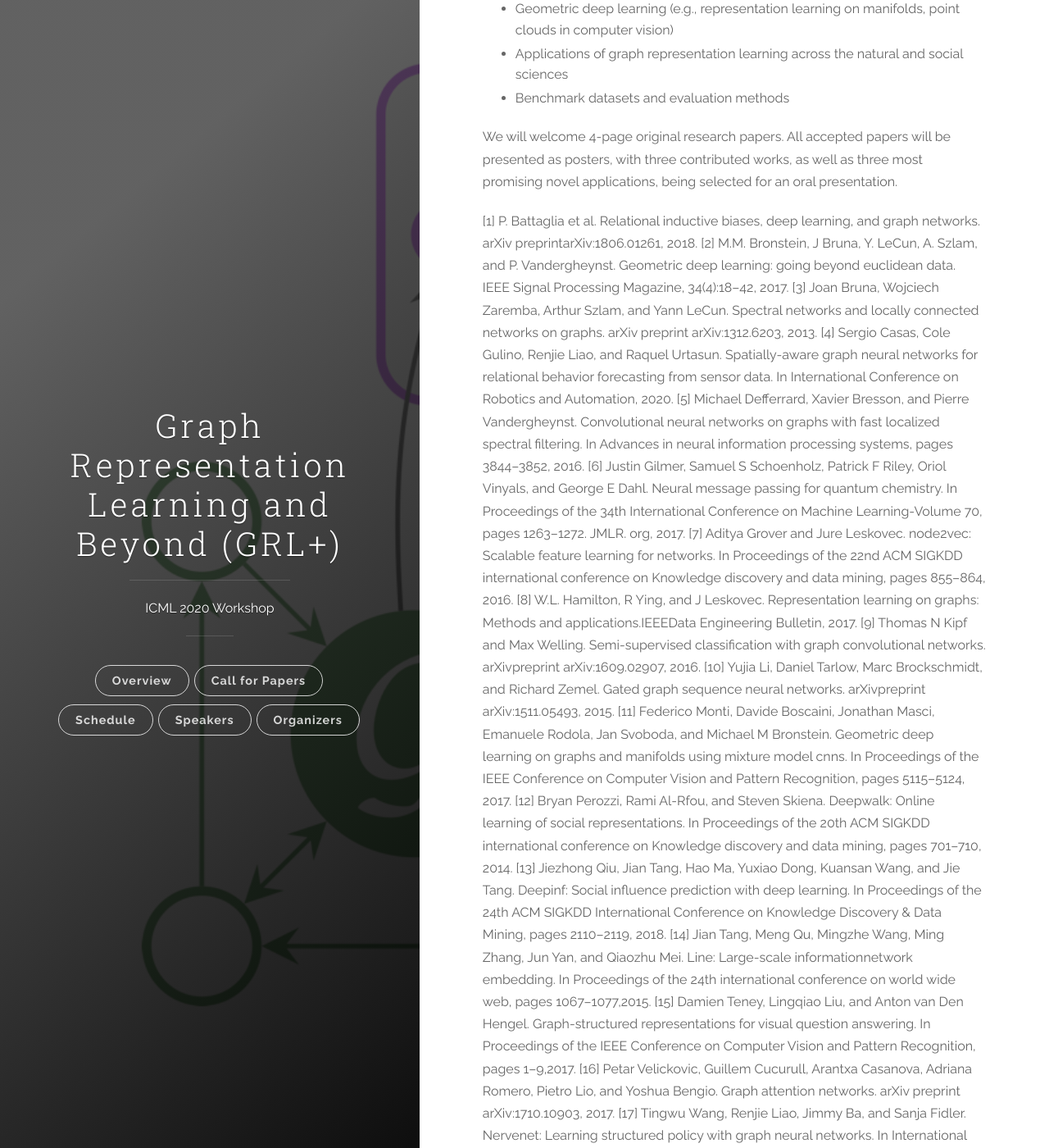
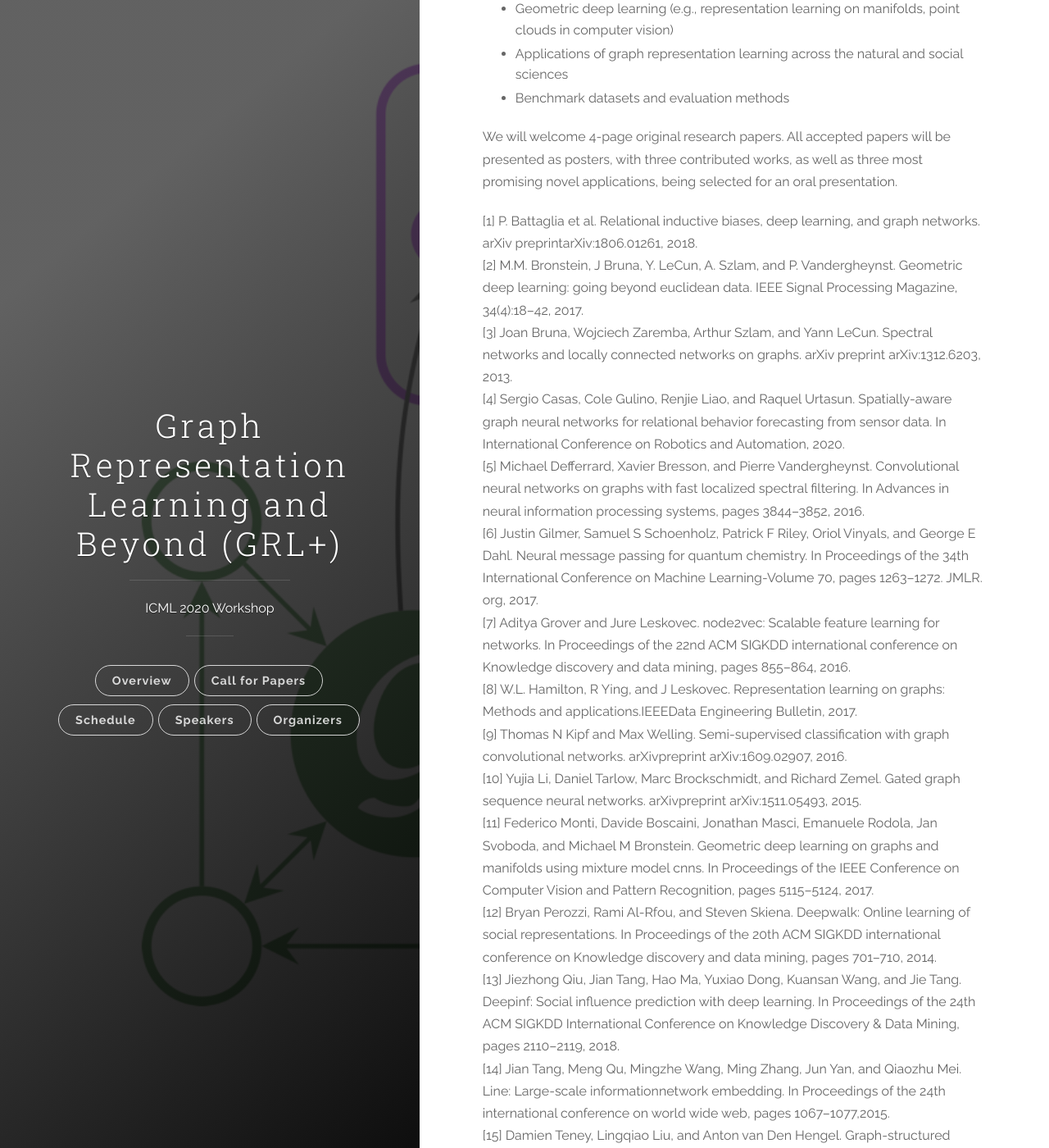
Before and after one commit to grlplus/grlplus.github.io, a Jekyll site: the page built from overview.md, in a window 1280 px wide and 1400 px high, scrolled down 932 px. Shown: the whole window at 82% size. Built offline with Jekyll 4.4.1, drawn with Linux system fonts in a browser that asks for light colours; some of the changed text lies outside the part shown.

Commit message:
line breaks

```diff
--- a/overview.md
+++ b/overview.md
@@ -20,23 +20,23 @@ The workshop will consist of contributed talks, contributed posters, and invited
 We will welcome 4-page original research papers.
 All accepted papers will be presented as posters, with three contributed works, as well as three most promising novel applications, being selected for an oral presentation.
 
-[1] P. Battaglia et al. Relational inductive biases, deep learning, and graph networks. arXiv preprintarXiv:1806.01261, 2018.
-[2] M.M. Bronstein, J Bruna, Y. LeCun, A. Szlam, and P. Vandergheynst. Geometric deep learning: going beyond euclidean data. IEEE Signal Processing Magazine, 34(4):18–42, 2017.
-[3] Joan  Bruna, Wojciech Zaremba, Arthur Szlam, and Yann LeCun. Spectral networks and locally connected networks on graphs. arXiv preprint arXiv:1312.6203, 2013.
-[4] Sergio Casas, Cole Gulino, Renjie Liao, and Raquel Urtasun. Spatially-aware graph neural networks for relational behavior forecasting from sensor data. In International Conference on Robotics and Automation, 2020.
-[5] Michael Defferrard, Xavier Bresson, and Pierre Vandergheynst. Convolutional neural networks on graphs with fast localized spectral filtering. In Advances in neural information processing systems, pages 3844–3852, 2016.
-[6] Justin Gilmer, Samuel S Schoenholz, Patrick F Riley, Oriol Vinyals, and George E Dahl. Neural message passing for quantum chemistry. In Proceedings of the 34th International Conference on Machine Learning-Volume 70, pages 1263–1272. JMLR. org, 2017.
-[7] Aditya Grover and Jure Leskovec. node2vec: Scalable feature learning for networks. In Proceedings of the 22nd ACM SIGKDD international conference on Knowledge discovery and data mining, pages 855–864, 2016.
-[8] W.L. Hamilton, R Ying, and J Leskovec. Representation learning on graphs: Methods and applications.IEEEData Engineering Bulletin, 2017.
-[9] Thomas N Kipf and Max Welling. Semi-supervised classification with graph convolutional networks. arXivpreprint arXiv:1609.02907, 2016.
-[10] Yujia Li, Daniel Tarlow, Marc Brockschmidt, and Richard Zemel. Gated graph sequence neural networks. arXivpreprint arXiv:1511.05493, 2015.
-[11] Federico Monti, Davide Boscaini, Jonathan Masci, Emanuele Rodola, Jan Svoboda, and Michael M Bronstein. Geometric deep learning on graphs and manifolds using mixture model cnns. In Proceedings of the IEEE Conference on Computer Vision and Pattern Recognition, pages 5115–5124, 2017.
-[12] Bryan Perozzi, Rami Al-Rfou, and Steven Skiena. Deepwalk: Online learning of social representations. In Proceedings of the 20th ACM SIGKDD international conference on Knowledge discovery and data mining, pages 701–710, 2014.
-[13] Jiezhong  Qiu, Jian  Tang, Hao Ma, Yuxiao Dong, Kuansan Wang, and Jie Tang. Deepinf: Social influence prediction with deep learning. In Proceedings of the 24th ACM SIGKDD International Conference on Knowledge Discovery & Data Mining, pages 2110–2119, 2018.
-[14] Jian Tang, Meng Qu, Mingzhe Wang, Ming Zhang, Jun Yan, and Qiaozhu Mei. Line: Large-scale informationnetwork embedding. In Proceedings of the 24th international conference on world wide web, pages 1067–1077,2015.
-[15] Damien Teney, Lingqiao Liu, and Anton van Den Hengel. Graph-structured representations for visual question answering. In Proceedings of the IEEE Conference on Computer Vision and Pattern Recognition, pages 1–9,2017.
-[16] Petar Velickovic, Guillem Cucurull, Arantxa Casanova, Adriana Romero, Pietro Lio, and Yoshua Bengio. Graph attention networks. arXiv preprint arXiv:1710.10903, 2017.
-[17] Tingwu Wang, Renjie Liao, Jimmy Ba, and Sanja Fidler. Nervenet: Learning structured policy with graph neural networks. In International Conference on Learning Representations, 2018.
-[18]  Yue Wang, Yongbin Sun, Ziwei Liu, Sanjay E Sarma, Michael M Bronstein, and Justin M Solomon. Dynamic graph cnn for learning on point clouds. ACM Transactions on Graphics (TOG), 38(5):1–12, 2019.
-[19] Rex Ying, Ruining He, Kaifeng Chen, Pong Eksombatchai, William L Hamilton, and Jure Leskovec. Graph convolutional neural networks for web-scale recommender systems. In Proceedings of the 24th ACM SIGKDD International Conference on Knowledge Discovery & Data Mining, pages 974–983, 2018.
-[20] Jiaxuan You, Bowen Liu, Zhitao Ying, Vijay Pande, and Jure Leskovec. Graph convolutional policy network for goal-directed  molecular  graph  generation. In Advances in neural information processing systems,  pages6410–6421, 2018.
+[1] P. Battaglia et al. Relational inductive biases, deep learning, and graph networks. arXiv preprintarXiv:1806.01261, 2018.<br>
+[2] M.M. Bronstein, J Bruna, Y. LeCun, A. Szlam, and P. Vandergheynst. Geometric deep learning: going beyond euclidean data. IEEE Signal Processing Magazine, 34(4):18–42, 2017.<br>
+[3] Joan  Bruna, Wojciech Zaremba, Arthur Szlam, and Yann LeCun. Spectral networks and locally connected networks on graphs. arXiv preprint arXiv:1312.6203, 2013.<br>
+[4] Sergio Casas, Cole Gulino, Renjie Liao, and Raquel Urtasun. Spatially-aware graph neural networks for relational behavior forecasting from sensor data. In International Conference on Robotics and Automation, 2020.<br>
+[5] Michael Defferrard, Xavier Bresson, and Pierre Vandergheynst. Convolutional neural networks on graphs with fast localized spectral filtering. In Advances in neural information processing systems, pages 3844–3852, 2016.<br>
+[6] Justin Gilmer, Samuel S Schoenholz, Patrick F Riley, Oriol Vinyals, and George E Dahl. Neural message passing for quantum chemistry. In Proceedings of the 34th International Conference on Machine Learning-Volume 70, pages 1263–1272. JMLR. org, 2017.<br>
+[7] Aditya Grover and Jure Leskovec. node2vec: Scalable feature learning for networks. In Proceedings of the 22nd ACM SIGKDD international conference on Knowledge discovery and data mining, pages 855–864, 2016.<br>
+[8] W.L. Hamilton, R Ying, and J Leskovec. Representation learning on graphs: Methods and applications.IEEEData Engineering Bulletin, 2017.<br>
+[9] Thomas N Kipf and Max Welling. Semi-supervised classification with graph convolutional networks. arXivpreprint arXiv:1609.02907, 2016.<br>
+[10] Yujia Li, Daniel Tarlow, Marc Brockschmidt, and Richard Zemel. Gated graph sequence neural networks. arXivpreprint arXiv:1511.05493, 2015.<br>
+[11] Federico Monti, Davide Boscaini, Jonathan Masci, Emanuele Rodola, Jan Svoboda, and Michael M Bronstein. Geometric deep learning on graphs and manifolds using mixture model cnns. In Proceedings of the IEEE Conference on Computer Vision and Pattern Recognition, pages 5115–5124, 2017.<br>
+[12] Bryan Perozzi, Rami Al-Rfou, and Steven Skiena. Deepwalk: Online learning of social representations. In Proceedings of the 20th ACM SIGKDD international conference on Knowledge discovery and data mining, pages 701–710, 2014.<br>
+[13] Jiezhong  Qiu, Jian  Tang, Hao Ma, Yuxiao Dong, Kuansan Wang, and Jie Tang. Deepinf: Social influence prediction with deep learning. In Proceedings of the 24th ACM SIGKDD International Conference on Knowledge Discovery & Data Mining, pages 2110–2119, 2018.<br>
+[14] Jian Tang, Meng Qu, Mingzhe Wang, Ming Zhang, Jun Yan, and Qiaozhu Mei. Line: Large-scale informationnetwork embedding. In Proceedings of the 24th international conference on world wide web, pages 1067–1077,2015.<br>
+[15] Damien Teney, Lingqiao Liu, and Anton van Den Hengel. Graph-structured representations for visual question answering. In Proceedings of the IEEE Conference on Computer Vision and Pattern Recognition, pages 1–9,2017.<br>
+[16] Petar Velickovic, Guillem Cucurull, Arantxa Casanova, Adriana Romero, Pietro Lio, and Yoshua Bengio. Graph attention networks. arXiv preprint arXiv:1710.10903, 2017.<br>
+[17] Tingwu Wang, Renjie Liao, Jimmy Ba, and Sanja Fidler. Nervenet: Learning structured policy with graph neural networks. In International Conference on Learning Representations, 2018.<br>
+[18]  Yue Wang, Yongbin Sun, Ziwei Liu, Sanjay E Sarma, Michael M Bronstein, and Justin M Solomon. Dynamic graph cnn for learning on point clouds. ACM Transactions on Graphics (TOG), 38(5):1–12, 2019.<br>
+[19] Rex Ying, Ruining He, Kaifeng Chen, Pong Eksombatchai, William L Hamilton, and Jure Leskovec. Graph convolutional neural networks for web-scale recommender systems. In Proceedings of the 24th ACM SIGKDD International Conference on Knowledge Discovery & Data Mining, pages 974–983, 2018.<br>
+[20] Jiaxuan You, Bowen Liu, Zhitao Ying, Vijay Pande, and Jure Leskovec. Graph convolutional policy network for goal-directed  molecular  graph  generation. In Advances in neural information processing systems,  pages6410–6421, 2018.<br>
```
